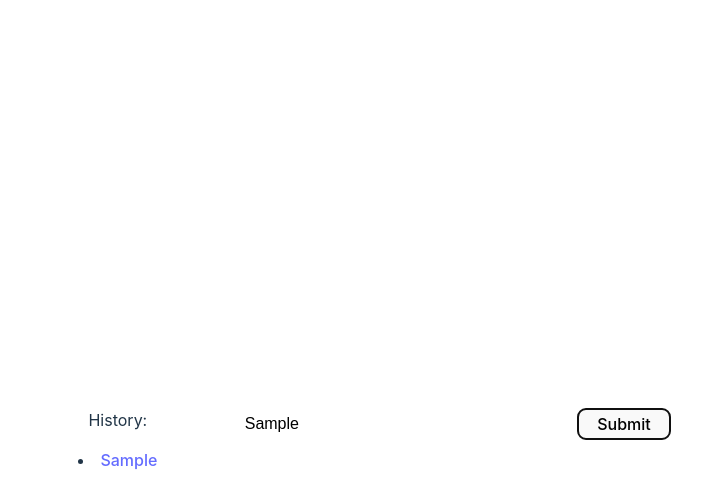
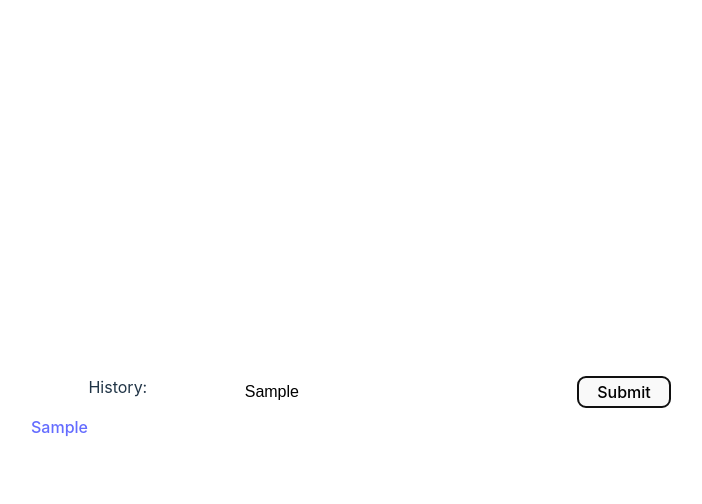
Before and after one commit to petarkosic/url-shortener, a React (Vite) app in the folder client/: page / in a window 1280 px wide. Both pictures are taken after typing "Sample" into the empty fields and a click on the button "Submit". Shown: the top 504 px of the page, without its empty margins (289-991 px from the left). Built offline with nearby package versions, Linux system fonts and the light colour scheme; no server answers.

Commit message:
FIX - history styling, history scrollbar style

```diff
--- a/client/src/App.css
+++ b/client/src/App.css
@@ -1,7 +1,6 @@
 #root {
 	max-width: 1280px;
 	margin: 0 auto;
-	padding: 2rem;
 	text-align: center;
 }
 
@@ -22,10 +21,51 @@
 	color: #888;
 }
 
+.history__container {
+	width: 40%;
+}
+
 .history {
-	width: 40%;
+	width: 100%;
+	max-height: 600px;
 	padding: 0;
 	margin: 0;
+	overflow-y: scroll;
+}
+
+.history li {
+	list-style: none;
+	text-align: left;
+	padding-bottom: 0.125em;
+}
+
+::-webkit-scrollbar {
+	width: 15px;
+	height: 20px;
+}
+
+::-webkit-scrollbar-thumb {
+	background: #888;
+	border-radius: 4px;
+}
+
+::-webkit-scrollbar-track {
+	background: #333;
+	border-radius: 4px;
+}
+
+::-webkit-scrollbar-corner {
+	background: white;
+	border: 3px solid gray;
+	border-radius: 4px;
+}
+
+::-webkit-scrollbar-button:vertical:start:increment,
+::-webkit-scrollbar-button:vertical:end:decrement,
+::-webkit-scrollbar-button:horizontal:start:increment,
+::-webkit-scrollbar-button:horizontal:end:decrement {
+	display: block;
+	height: 100%;
 }
 
 .form__container {
--- a/client/src/App.tsx
+++ b/client/src/App.tsx
@@ -27,8 +27,12 @@
 	return (
 		<div className='App'>
 			{history.length > 0 && (
-				<div className='history'>
+				<div className='history__container'>
 					<p>History:</p>
+					<div
+						className='history'
+						style={{ overflowY: history.length > 20 ? 'scroll' : 'auto' }}
+					>
 						{history.map((url, index) => (
 							<li key={index}>
 								<Link to={url} target='_blank'>
@@ -36,6 +40,7 @@
 								</Link>
 							</li>
 						))}
+					</div>
 				</div>
 			)}
 			<div className='form__container'>
```
Lines whose indentation alone changed are shown as unchanged.
